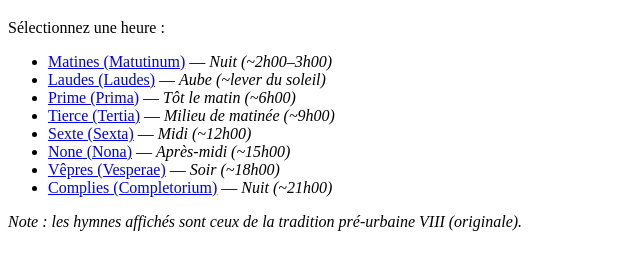
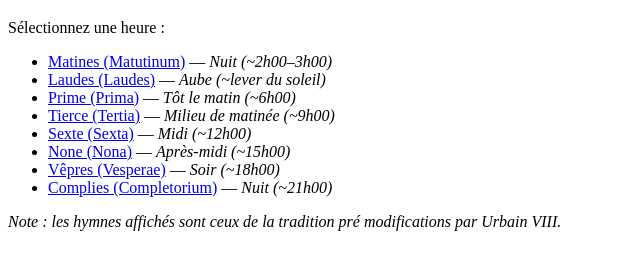
Before and after one commit to FV-ralye/Roman-Breviarium, a plain HTML site: page index.html in a window 1280 px wide. Shown: the part 61-330 px from the top of the page, without its empty margins (0-640 px from the left). Drawn offline with Linux system fonts and the light colour scheme.

Commit message:
Update index.html

```diff
--- a/index.html
+++ b/index.html
@@ -42,6 +42,6 @@
     </li>
   </ul>
 
-  <p><em>Note : les hymnes affichés sont ceux de la tradition pré-urbaine VIII (originale).</em></p>
+  <p><em>Note : les hymnes affichés sont ceux de la tradition pré modifications par Urbain VIII.</em></p>
 </body>
 </html>
```
